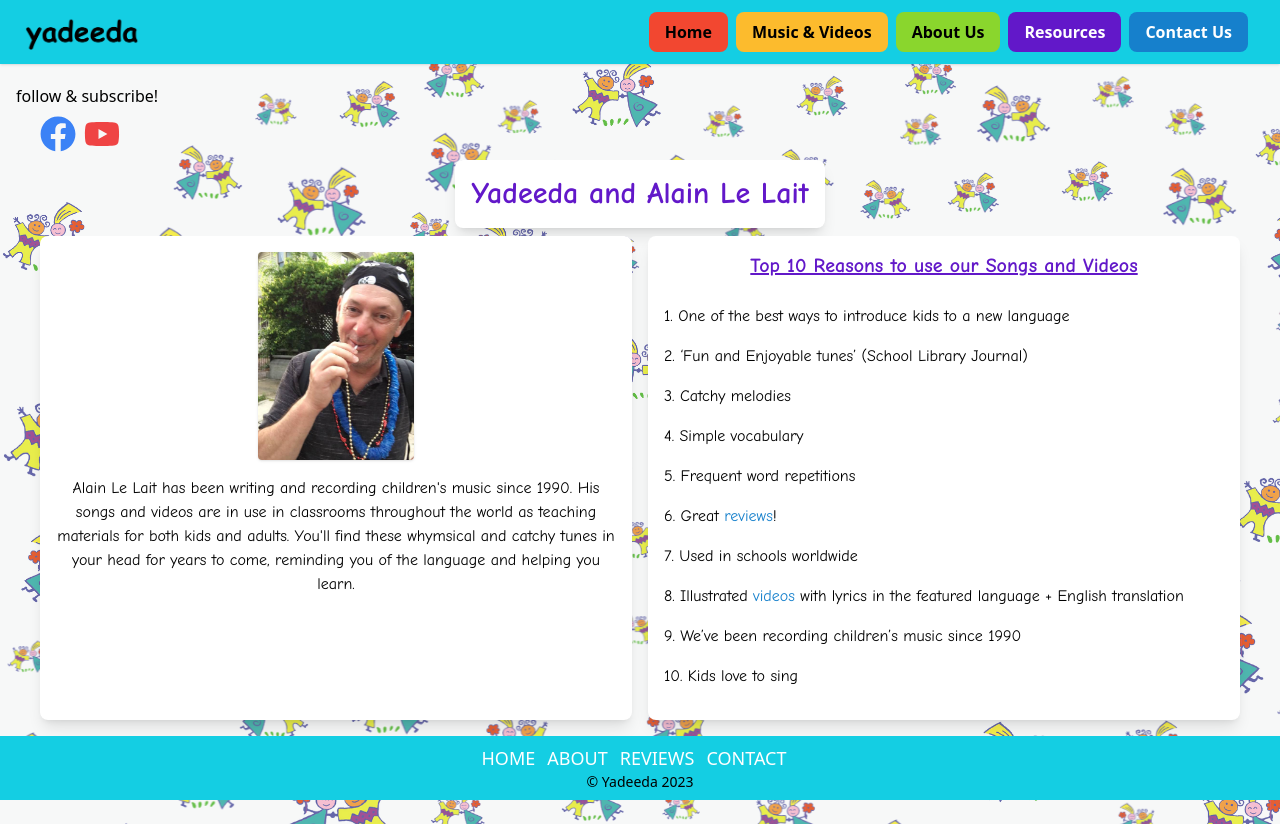
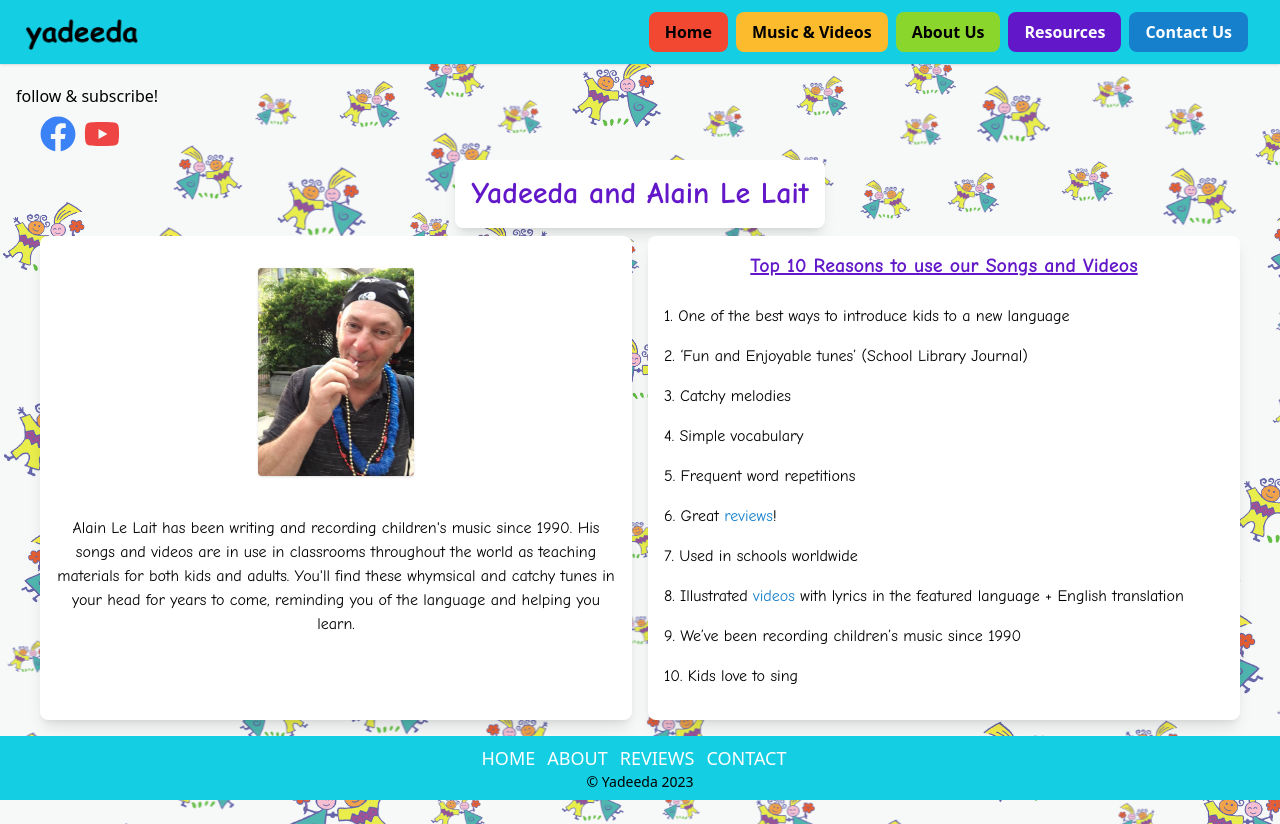
Before and after one commit to sjlelait/yadeeda, a React (Create React App) app: page /about in a window 1280 px wide. Built offline with nearby package versions, Linux system fonts and the light colour scheme.

Commit message:
wip: edits about styling

```diff
--- a/src/pages/About.js
+++ b/src/pages/About.js
@@ -8,8 +8,8 @@ const About = (props) => {
             <div className="flex flex-col md:flex-row">
                 <div className="p-4 m-2 rounded-lg shadow-lg text-center bg-white md:w-1/2 font-homeP">
                     <div className="flex flex-col items-center justify-center">
-                        <img src={Alain} alt="Alain Le Lait" className="h-52 w-auto rounded shadow" />
-                        <p className="mt-4">Alain Le Lait has been writing and recording children's music since 1990. His songs and videos are in use in classrooms throughout the world as teaching materials for both kids and adults. You'll find these whymsical and catchy tunes in your head for years to come, reminding you of the language and helping you learn.</p>
+                        <img src={Alain} alt="Alain Le Lait" className="h-52 w-auto rounded shadow mt-4" />
+                        <p className="mt-4 md:mt-10">Alain Le Lait has been writing and recording children's music since 1990. His songs and videos are in use in classrooms throughout the world as teaching materials for both kids and adults. You'll find these whymsical and catchy tunes in your head for years to come, reminding you of the language and helping you learn.</p>
                     </div>
                 </div>
                 <div className="p-4 m-2 rounded-lg shadow-lg bg-white md:w-1/2 font-homeP">
```
